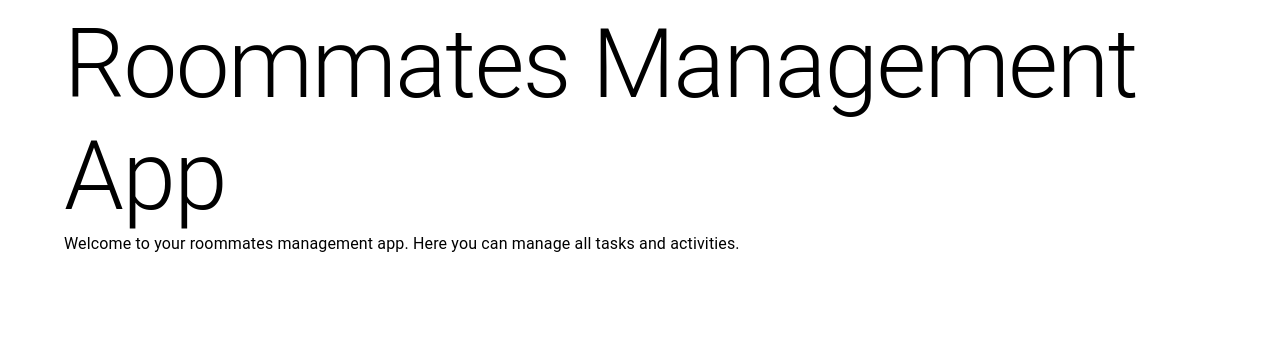
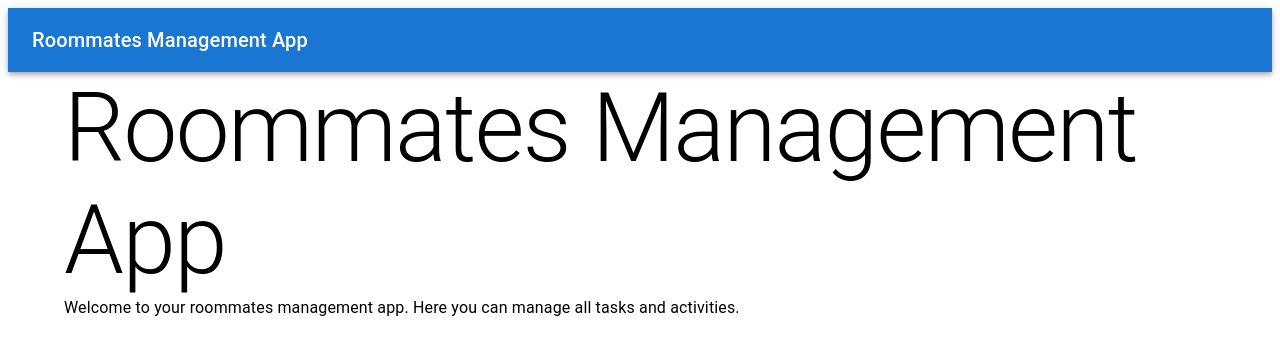
Before and after one commit to Raspupin/roommatesApp, a React (Create React App) app: page / in a window 1280 px wide. Shown: the top 354 px of the page. Built offline with nearby package versions, Linux system fonts and the light colour scheme.

Commit message:
V1.1 initial setup and template ready

```diff
--- a/src/App.js
+++ b/src/App.js
@@ -1,15 +1,17 @@
 import React from 'react';
 import { Container, Typography } from '@mui/material';
 import './styles/App.css';
+import Header from './components/Header.js';
 
 function App() {
   return (
+    <><Header />
     <Container>
       <Typography variant="h1">Roommates Management App</Typography>
       <Typography variant="body1">
         Welcome to your roommates management app. Here you can manage all tasks and activities.
       </Typography>
-    </Container>
+    </Container></>
   );
 }
 
--- /dev/null
+++ b/src/components/Header.js
@@ -0,0 +1,16 @@
+import React from 'react';
+import { AppBar, Toolbar, Typography } from '@mui/material';
+
+function Header() {
+  return (
+    <AppBar position="static">
+      <Toolbar>
+        <Typography variant="h6">
+          Roommates Management App
+        </Typography>
+      </Toolbar>
+    </AppBar>
+  );
+}
+
+export default Header;
```
